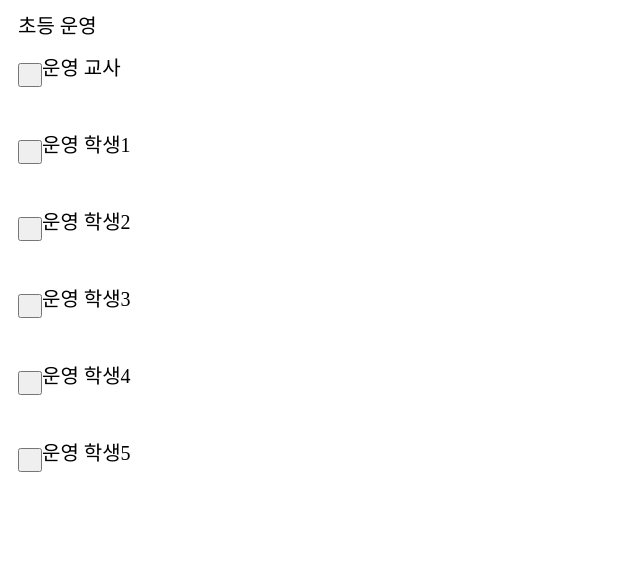
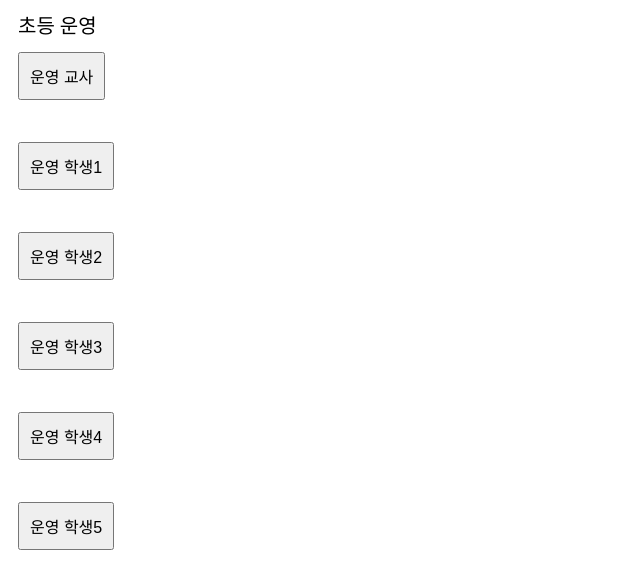
Before and after one commit to cmass21/edu, a plain HTML site: page index.html in a window 1280 px wide. Shown: the whole page, without its empty margins (0-640 px from the left). Drawn offline with Linux system fonts and the light colour scheme.

Commit message:
Update index.html

```diff
--- a/index.html
+++ b/index.html
@@ -19,12 +19,12 @@
 </head>
 <body>
     <p>초등 운영<br></p>
-    <p><button onclick="window.location.href='https://lms001.aiktbook.com/login?isSimul=Y&uuid=f6efc7b3-4d91-3bd9-b36a-1556aed8732d';"></button>운영 교사</button><br><br></p>
-    <p><button onclick="window.location.href='https://lms001.aiktbook.com/login?isSimul=Y&uuid=2cba426a-23e9-4c26-1715-85a8714f9f31';"></button>운영 학생1</button><br><br></p>
-    <p><button onclick="window.location.href='https://lms001.aiktbook.com/login?isSimul=Y&uuid=9fc2368f-c825-bbbd-24ef-75ee23d1467a';"></button>운영 학생2</button><br><br></p>
-    <p><button onclick="window.location.href='https://lms001.aiktbook.com/login?isSimul=Y&uuid=2c10e2ef-fac0-987c-002b-3f9feae15a13';"></button>운영 학생3</button><br><br></p>
-    <p><button onclick="window.location.href='https://lms001.aiktbook.com/login?isSimul=Y&uuid=659c2b60-95d4-e453-81b8-30bbee1a3b86';"></button>운영 학생4</button><br><br></p>
-    <p><button onclick="window.location.href='https://lms001.aiktbook.com/login?isSimul=Y&uuid=fb3073e7-c9cb-bbbf-da03-56e8e22e24df';"></button>운영 학생5</button><br><br></p>
+    <p><button onclick="window.location.href='https://lms001.aiktbook.com/login?isSimul=Y&uuid=f6efc7b3-4d91-3bd9-b36a-1556aed8732d';">운영 교사</button><br><br></p>
+    <p><button onclick="window.location.href='https://lms001.aiktbook.com/login?isSimul=Y&uuid=2cba426a-23e9-4c26-1715-85a8714f9f31';">운영 학생1</button><br><br></p>
+    <p><button onclick="window.location.href='https://lms001.aiktbook.com/login?isSimul=Y&uuid=9fc2368f-c825-bbbd-24ef-75ee23d1467a';">운영 학생2</button><br><br></p>
+    <p><button onclick="window.location.href='https://lms001.aiktbook.com/login?isSimul=Y&uuid=2c10e2ef-fac0-987c-002b-3f9feae15a13';">운영 학생3</button><br><br></p>
+    <p><button onclick="window.location.href='https://lms001.aiktbook.com/login?isSimul=Y&uuid=659c2b60-95d4-e453-81b8-30bbee1a3b86';">운영 학생4</button><br><br></p>
+    <p><button onclick="window.location.href='https://lms001.aiktbook.com/login?isSimul=Y&uuid=fb3073e7-c9cb-bbbf-da03-56e8e22e24df';">운영 학생5</button><br><br></p>
 <!--
     <h1>용아초등학교 교사 연수</h1>
     <p><button onclick="window.location.href=&#39;account01.html&#39;">4학년 1반</button></p>
```
